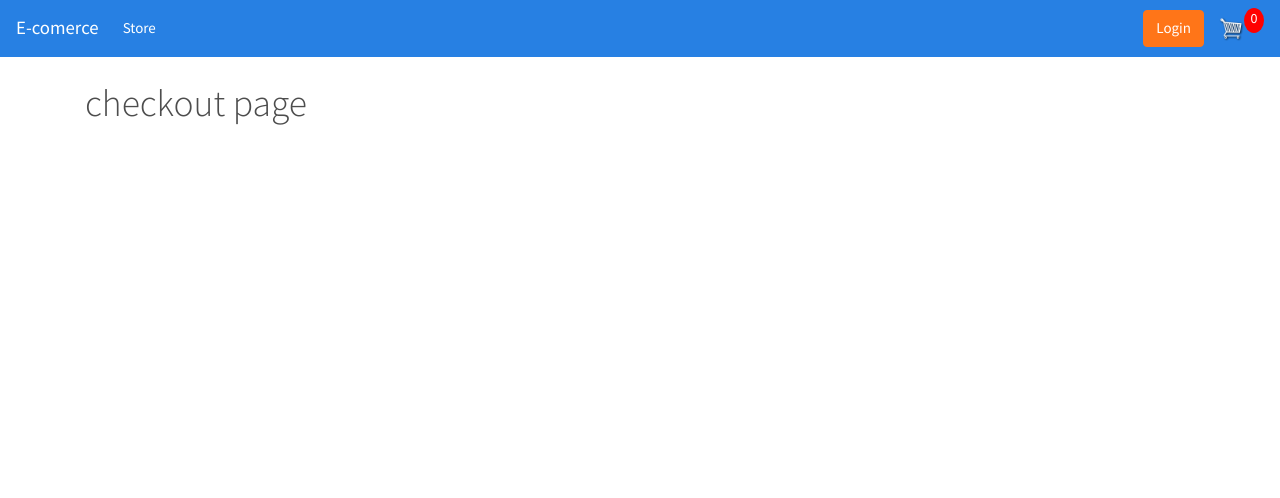
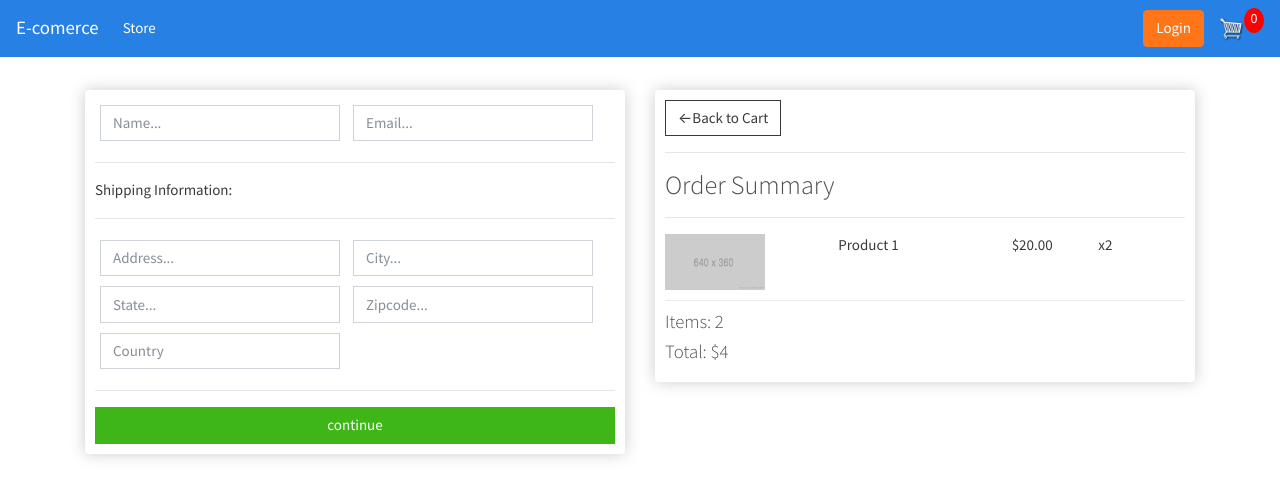
Before and after one commit to graceDev1/ecom-django, a Django app: page /checkout/ in a window 1280 px wide. Shown: the top 498 px of the page. Run offline with Django 3.2, Linux system fonts and the light colour scheme; some libraries are stand-ins or nearby versions.

Commit message:
build the checkout page

```diff
--- a/store/templates/store/checkout.html
+++ b/store/templates/store/checkout.html
@@ -2,5 +2,62 @@
 {%load static %}
 
 {% block content%}
-<h1>checkout page</h1>
+<div class="row">
+    <div class="col-lg-6">
+        <div class="box-element" id="form-wrapper">
+            <form action="">
+                <div id="user-info">
+                    <div class="form-field">
+                        <input required type="text" class="form-control" name="name" placeholder="Name...">
+                    </div>
+                    <div class="form-field">
+                        <input type="email" class="form-control" required name="email" placeholder="Email...">
+                    </div>
+                </div>
+                <div id="shipping-info">
+                    <hr>
+                    <p>Shipping Information:</p>
+                    <hr>
+                    <div class="form-field">
+                        <input type="text" class="form-control" name="address" placeholder="Address...">
+                    </div>
+                    <div class="form-field">
+                        <input type="text" class="form-control" name="city" placeholder="City...">
+                    </div>
+                    <div class="form-field">
+                        <input type="text" class="form-control" name="state" placeholder="State...">
+                    </div>
+                    <div class="form-field">
+                        <input type="text" class="form-control" name="zipcode" placeholder="Zipcode...">
+                    </div>
+                    <div class="form-field">
+                        <input type="text" class="form-control" name="country" placeholder="Country">
+                    </div>
+                </div>
+                <hr>
+                <input type="submit" value="continue" id="form-button" class="btn btn-success btn-block">
+            </form>
+        </div>
+        <br>
+        <div class="box-element hidden" id="payment-info">
+            <small>PayPal Option</small>
+        </div>
+    </div>
+    <div class="col-lg-6">
+        <div class="box-element">
+            <a href="{% url 'cart' %}" class="btn btn-outline-dark">&#x2190;Back to Cart</a>
+            <hr>
+            <h3>Order Summary</h3>
+            <hr>
+            <div class="cart-row">
+                <div style="flex:2"><img class="row-image" src="{% static 'images/placeholder.png' %}"></div>
+                <div style="flex:2"><p>Product 1</p></div>
+                <div style="flex:1"><p>$20.00</p></div>
+                <div style="flex:1"><p>x2</p></div>
+            </div>
+            <h5>Items:   2</h5>
+			<h5>Total:   $4</h5>
+        </div>
+    </div>
+</div>
 {% endblock content%}
```
